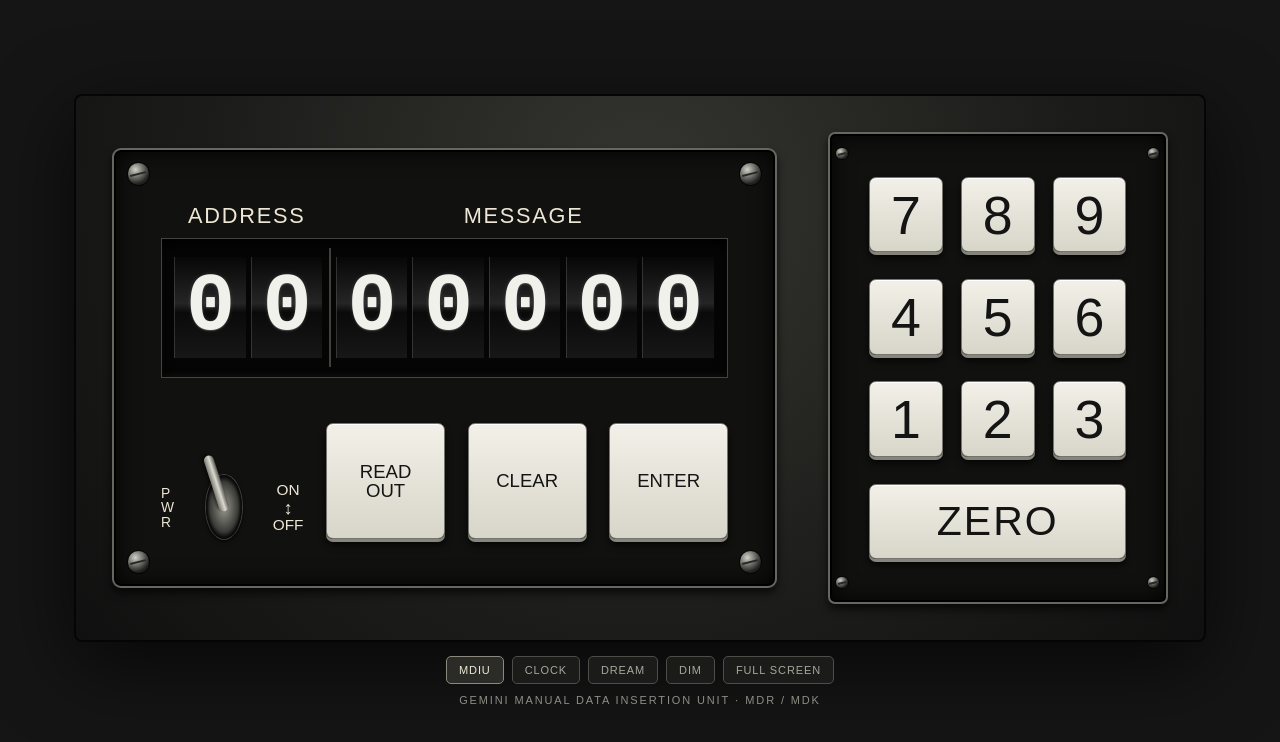
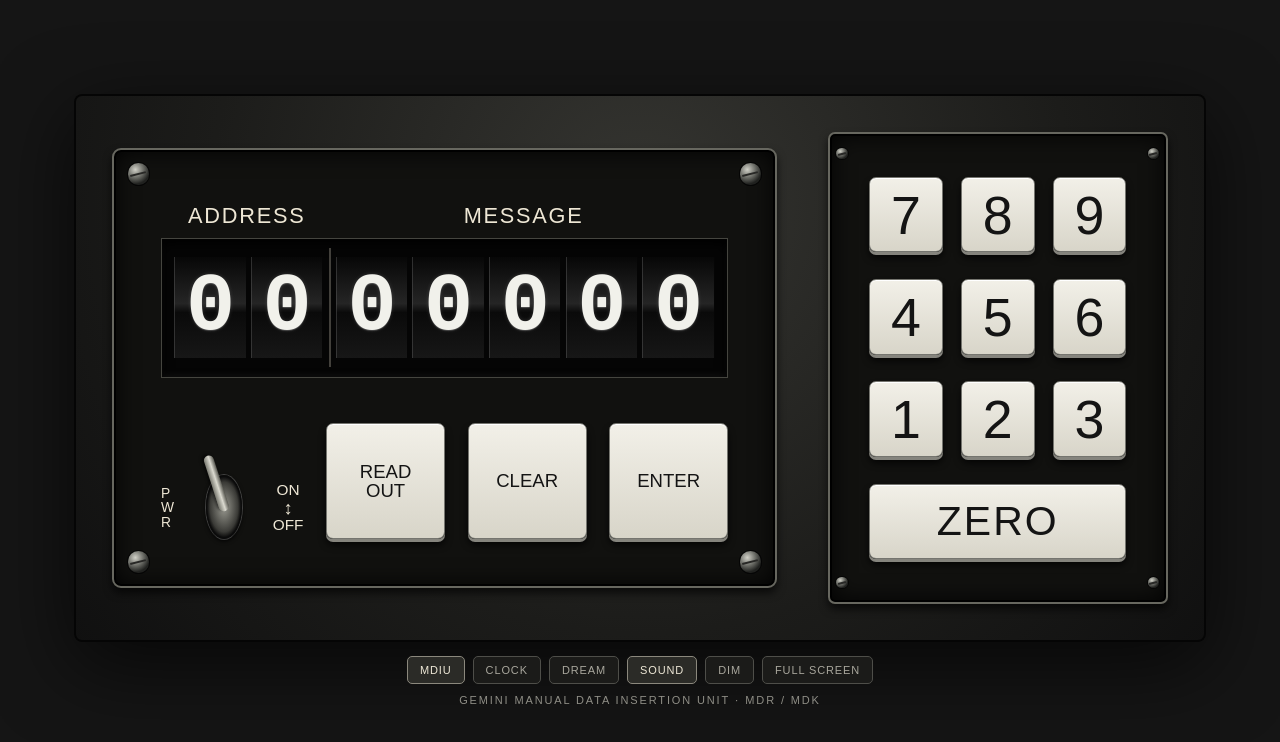
Before and after one commit to ryanbytes/Gemini-, a plain HTML site: page web/index.html in a window 1280 px wide. Drawn offline with Linux system fonts and the light colour scheme.

Commit message:
Add web sound toggle

```diff
--- a/web/index.html
+++ b/web/index.html
@@ -47,6 +47,7 @@
       <button class="mode active" data-mode="mdiu">MDIU</button>
       <button class="mode" data-mode="clock">CLOCK</button>
       <button class="mode" data-mode="dream">DREAM</button>
+      <button class="mode active" id="sound" aria-pressed="true">SOUND</button>
       <button class="mode" id="dim">DIM</button>
       <button class="mode" id="fullscreen">FULL SCREEN</button>
     </nav>
```
